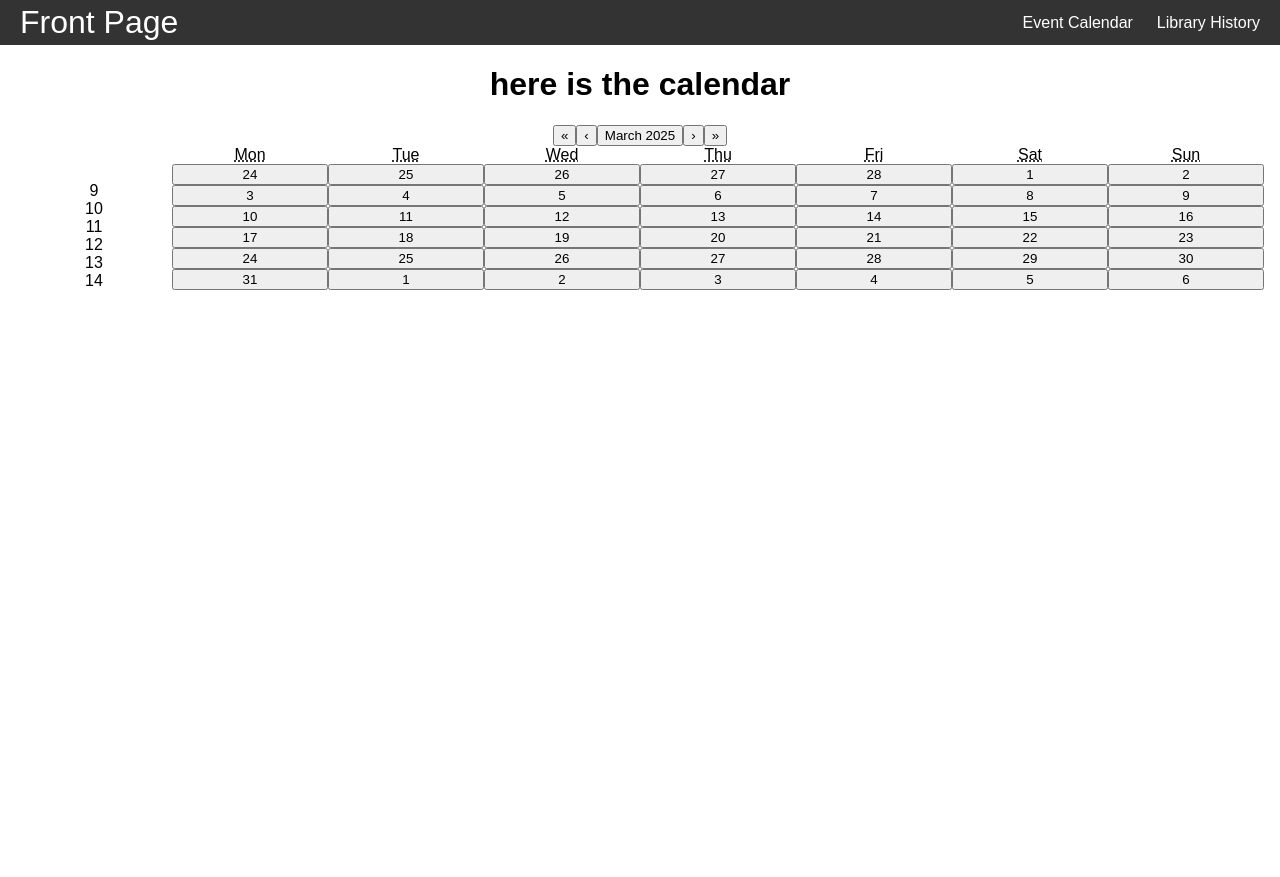
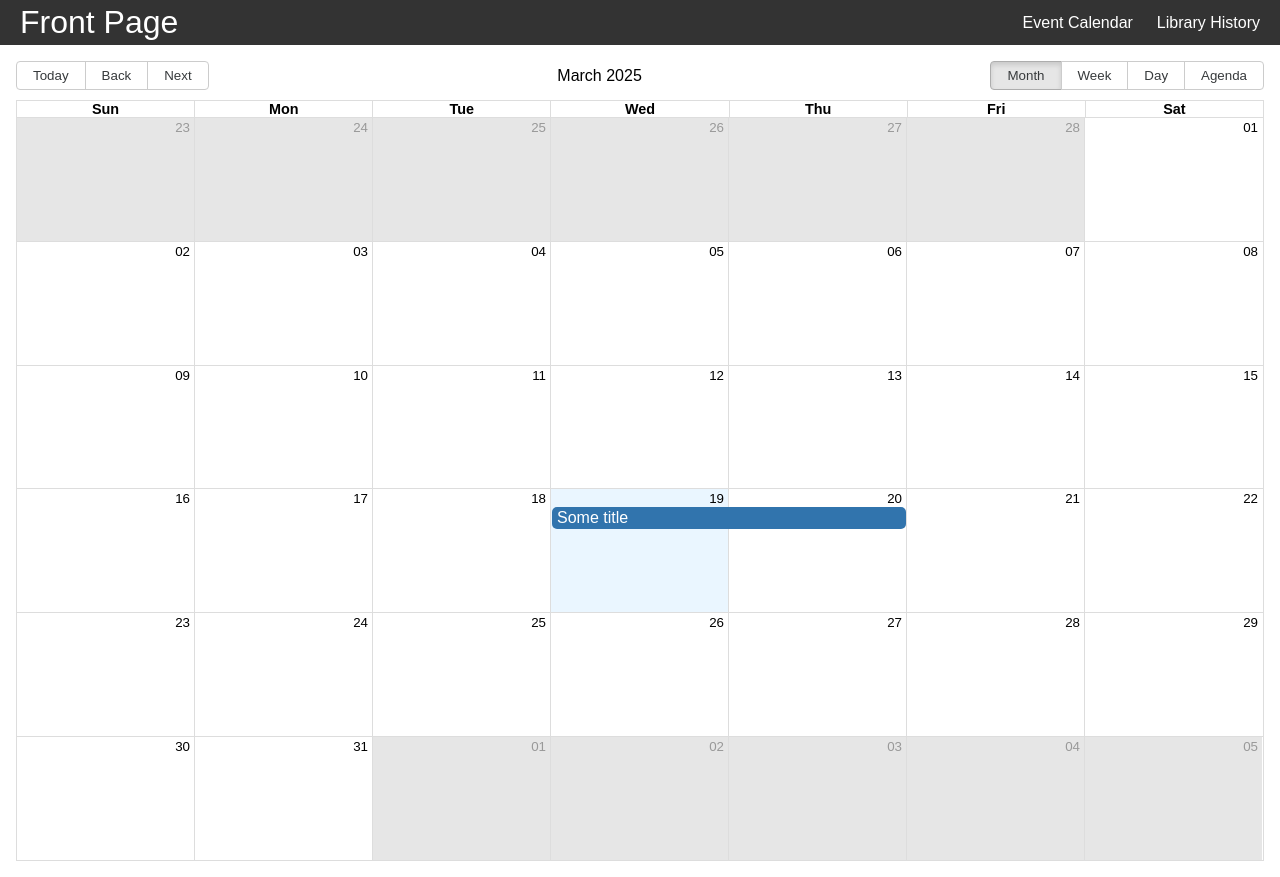
Before and after one commit to liamlecs/Database-Project-CS3380-T12, a React (Vite) app in the folder libraryApp/: page /eventscalendar in a window 1280 px wide. Before the commit the page ends 800 px from the top, so only its background shows below. Built offline with nearby package versions, Linux system fonts and the light colour scheme.

Commit message:
created an extremely barebones calendar and removed strict mode from main.tsx as it gave me issues with my calendar component

```diff
--- a/libraryApp/package.json
+++ b/libraryApp/package.json
@@ -17,6 +17,7 @@
   "devDependencies": {
     "@eslint/js": "^9.21.0",
     "@types/react": "^19.0.10",
+    "@types/react-big-calendar": "^1.16.1",
     "@types/react-dom": "^19.0.4",
     "@vitejs/plugin-react": "^4.3.4",
     "eslint": "^9.21.0",
--- a/libraryApp/src/App.css
+++ b/libraryApp/src/App.css
@@ -62,3 +62,7 @@ gap: 1rem;
 background-color: #777;
 
 }
+
+.App {
+  text-align: center;
+}
--- a/libraryApp/src/App.tsx
+++ b/libraryApp/src/App.tsx
@@ -4,6 +4,8 @@ import FrontPage from './components/FrontPage.tsx';
 import EventsCalendar from './components/EventsCalendar.tsx';
 import LibraryHistory from './components/LibraryHistory.tsx';
 import NavBar from './components/NavBar.tsx';
+import { StrictMode } from 'react';
+
 
 function App() {
 
--- a/libraryApp/src/components/EventsCalendar.tsx
+++ b/libraryApp/src/components/EventsCalendar.tsx
@@ -1,18 +1,38 @@
-import Calendar from 'react-calendar'
-import { useState } from 'react';
+import React, { Component } from "react";
+import { Calendar, momentLocalizer } from "react-big-calendar";
+import moment from "moment";
 
-type ValuePiece = Date | null;
 
-type Value = ValuePiece | [ValuePiece, ValuePiece];
+import "react-big-calendar/lib/css/react-big-calendar.css";
 
-export default function EventsCalendar() {
-    const [value, onChange] = useState<Value>(new Date());
+const localizer = momentLocalizer(moment);
+
+class EventsCalendar extends Component {
+  state = {
+    events: [
+      {
+        start: moment().toDate(),
+        end: moment()
+          .add(1, "days")
+          .toDate(),
+        title: "Some title"
+      }
+    ]
+  };
+
+  render() {
     return (
-      <div>
-        <h1 className='format'> here is the calendar</h1>
-        <main>
-          <Calendar onChange={onChange} showWeekNumbers value={value} />
-        </main>
+      <div className="App">
+        <Calendar
+          localizer={localizer}
+          defaultDate={new Date()}
+          defaultView="month"
+          events={this.state.events}
+          style={{ height: "100vh" }}
+        />
       </div>
     );
   }
+}
+
+export default EventsCalendar;
--- a/libraryApp/src/main.tsx
+++ b/libraryApp/src/main.tsx
@@ -2,9 +2,9 @@ import { StrictMode } from 'react'
 import { createRoot } from 'react-dom/client'
 import App from './App.tsx'
 
+// removed StrictMode as it bricked my calendar, reimplement if adverse effects
+
 // biome-ignore lint/style/noNonNullAssertion: <explanation>
 createRoot(document.getElementById('root')!).render(
-  <StrictMode>
     <App />
-  </StrictMode>,
 )
```
Also changed, not shown: 1 other file (tests, documents, lock files or other folders).
